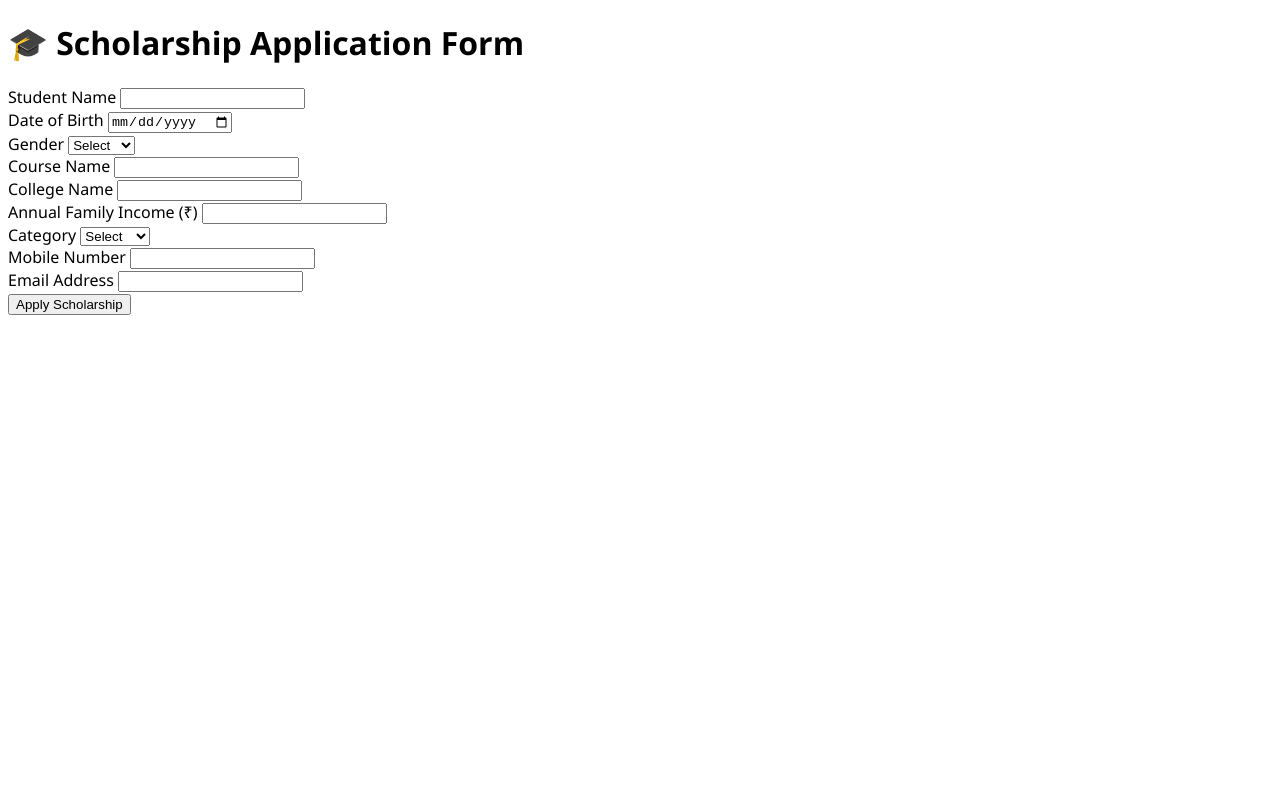
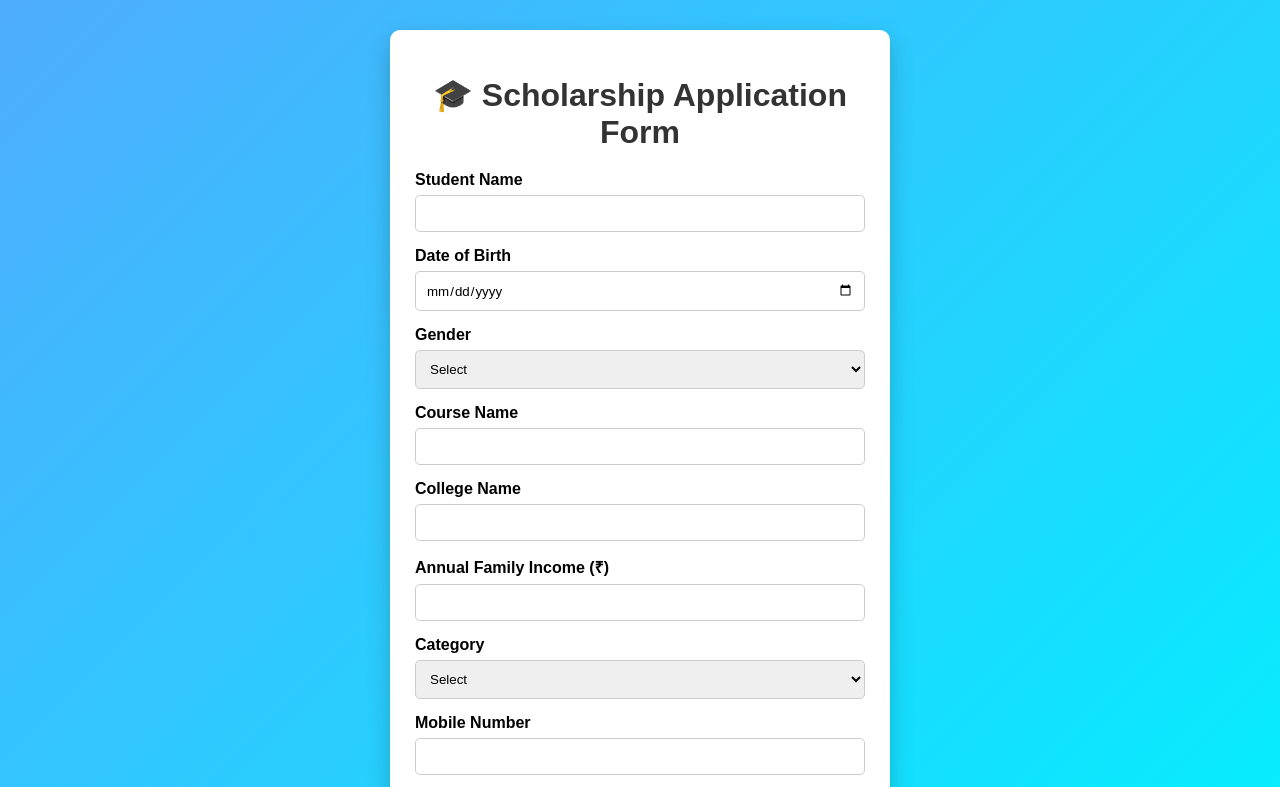
Before and after one commit to Sumathi-T-2003/githubmca1, a website: page index.html in a window 1280 px wide. Shown: the top 787 px of the page. Drawn offline with Linux system fonts and the light colour scheme; files that its build step writes are made by us from their sources; files whose address does not match are found by name.

Commit message:
scholarship form

```diff
--- a/style.css
+++ b/style.css
@@ -1,30 +1,70 @@
-body {
-  font-family: 'Segoe UI', sans-serif;
+* {
+  box-sizing: border-box;
+  font-family: Arial, sans-serif;
 }
 
-.hero {
-  background: url("https://images.unsplash.com/photo-1543589077-47d81606c1bf") no-repeat center;
-  background-size: cover;
-  height: 100vh;
+body {
+  background: linear-gradient(135deg, #4facfe, #00f2fe);
+  min-height: 100vh;
+  margin: 0;
+  padding: 30px;
 }
 
-.overlay {
-  background: rgba(0,0,0,0.6);
-  height: 100%;
-  display: flex;
-  flex-direction: column;
-  justify-content: center;
+.container {
+  max-width: 500px;
+  background: #fff;
+  margin: auto;
+  padding: 25px;
+  border-radius: 10px;
+  box-shadow: 0 10px 25px rgba(0,0,0,0.2);
 }
 
-.hero h1 {
-  font-size: 3.5rem;
+h1 {
+  text-align: center;
+  color: #333;
+  margin-bottom: 20px;
+}
+
+.form-group {
+  margin-bottom: 15px;
+}
+
+label {
+  display: block;
+  margin-bottom: 6px;
   font-weight: bold;
 }
 
-.events {
-  background: linear-gradient(135deg, #b30000, #ff4d4d);
+input, select {
+  width: 100%;
+  padding: 10px;
+  border: 1px solid #ccc;
+  border-radius: 5px;
 }
 
-.card {
-  border-radius: 15px;
+input:focus, select:focus {
+  outline: none;
+  border-color: #4facfe;
 }
+
+button {
+  width: 100%;
+  padding: 12px;
+  background: #4facfe;
+  border: none;
+  color: #fff;
+  font-size: 16px;
+  border-radius: 6px;
+  cursor: pointer;
+}
+
+button:hover {
+  background: #00c6fb;
+}
+
+#message {
+  text-align: center;
+  margin-top: 15px;
+  font-weight: bold;
+  color: green;
+}
```
